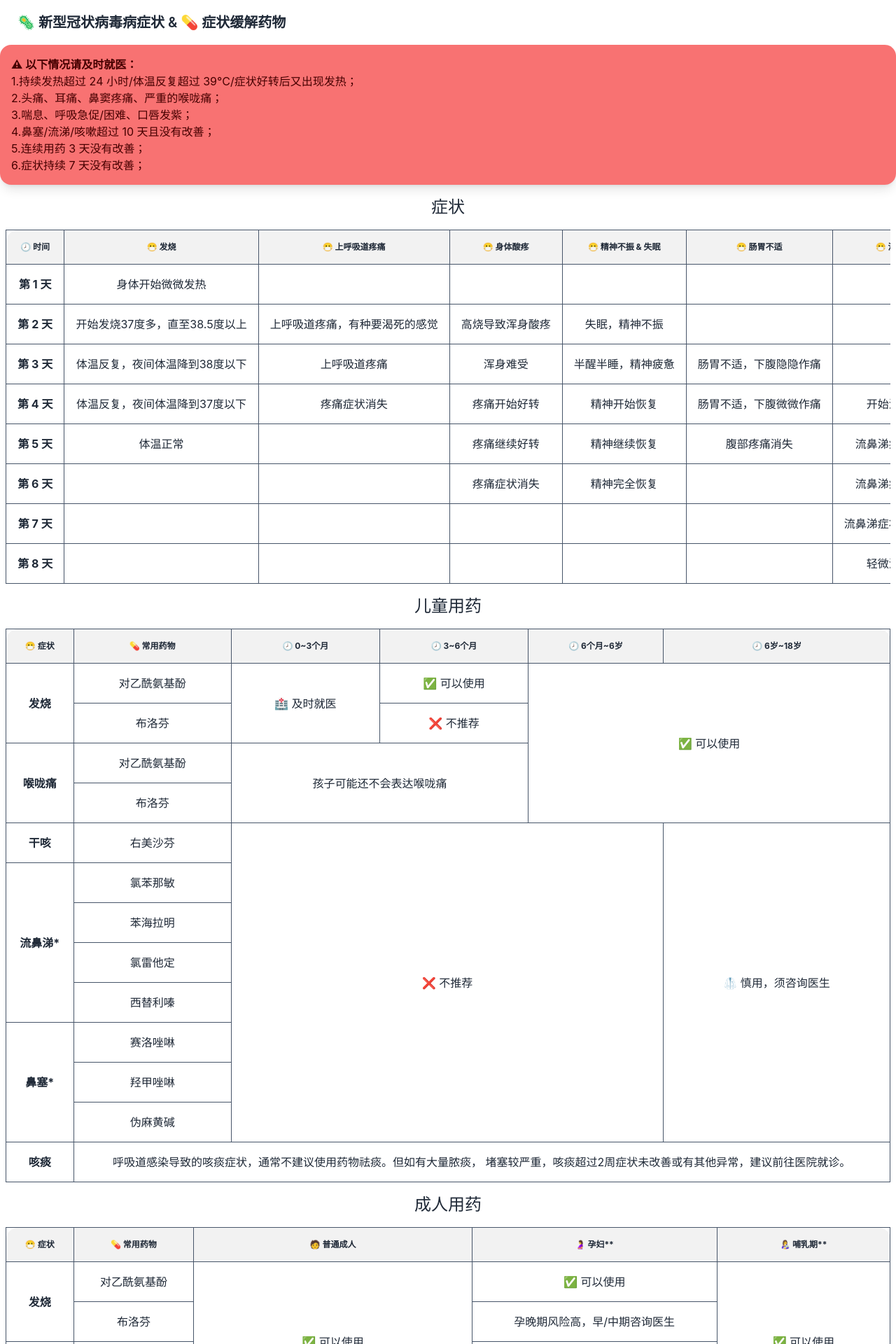
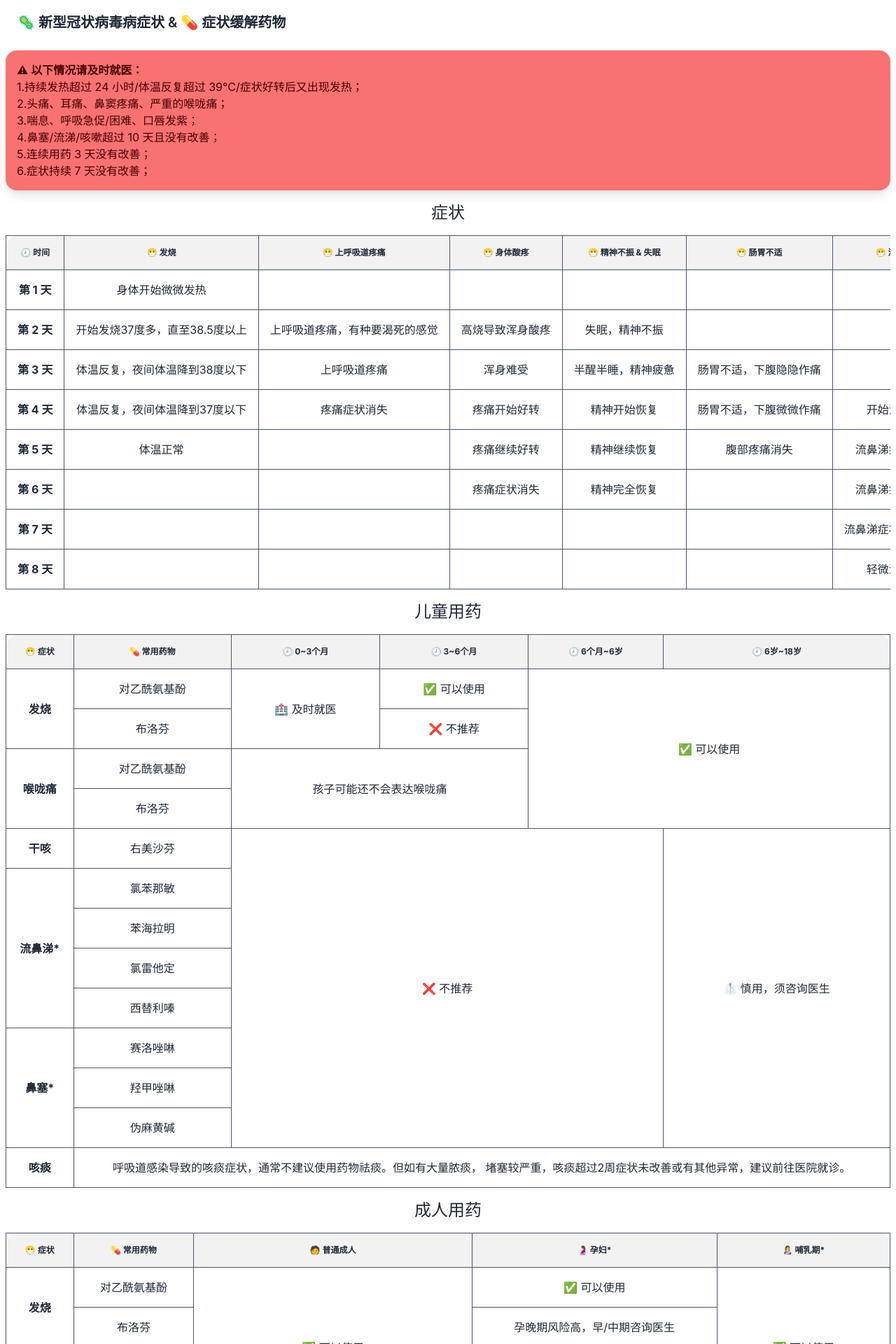
Before and after one commit to zcyc/medication-guide, a React (Vite) app: page / in a window 1280 px wide. Shown: the top 1920 px of the page at 70% size. Built offline with nearby package versions, Linux system fonts and the light colour scheme.

Commit message:
notice 添加边框

```diff
--- a/src/App.jsx
+++ b/src/App.jsx
@@ -7,8 +7,9 @@ function App() {
                 🦠 新型冠状病毒病症状 & 💊 症状缓解药物
             </a>
         </div>
-        <div className="alert alert-error shadow-lg">
-            <div>
+        <div className="m-2">
+            <div className="alert alert-error shadow-lg">
+                <div>
                 <span>
                     <h3 className="font-bold">⚠ 以下情况请及时就医：</h3>
                     <div>1.持续发热超过 24 小时/体温反复超过 39°C/症状好转后又出现发热；</div>
@@ -18,6 +19,7 @@ function App() {
                     <div>5.连续用药 3 天没有改善；</div>
                     <div>6.症状持续 7 天没有改善；</div>
                 </span>
+                </div>
             </div>
         </div>
         <div className="text-2xl text-center m-4">症状</div>
@@ -266,8 +268,8 @@ function App() {
                     <th className="border border-slate-600 text-center">😷 症状</th>
                     <th className="border border-slate-600 text-center">💊 常用药物</th>
                     <th className="border border-slate-600 text-center">🧑 普通成人</th>
-                    <th className="border border-slate-600 text-center">🤰 孕妇**</th>
-                    <th className="border border-slate-600 text-center">👩‍🍼 哺乳期**</th>
+                    <th className="border border-slate-600 text-center">🤰 孕妇*</th>
+                    <th className="border border-slate-600 text-center">👩‍🍼 哺乳期*</th>
                 </tr>
                 </thead>
                 <tbody>
```
